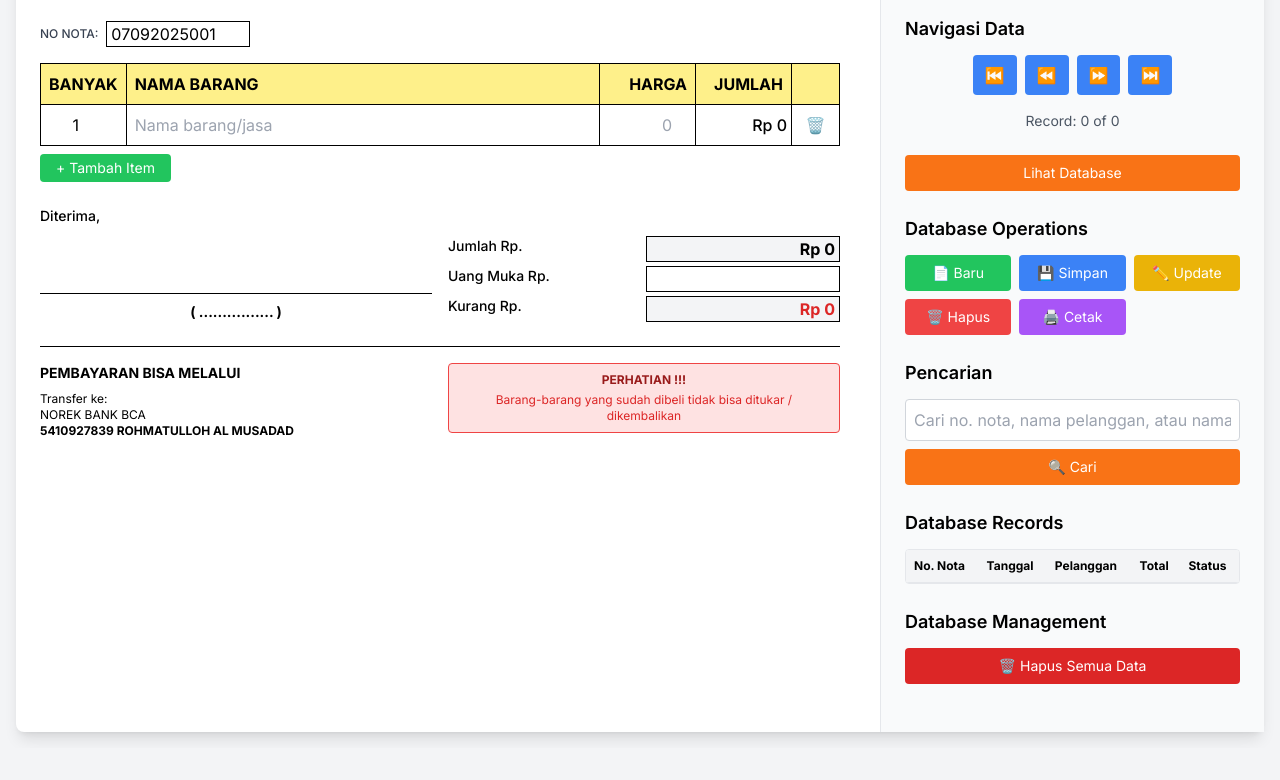
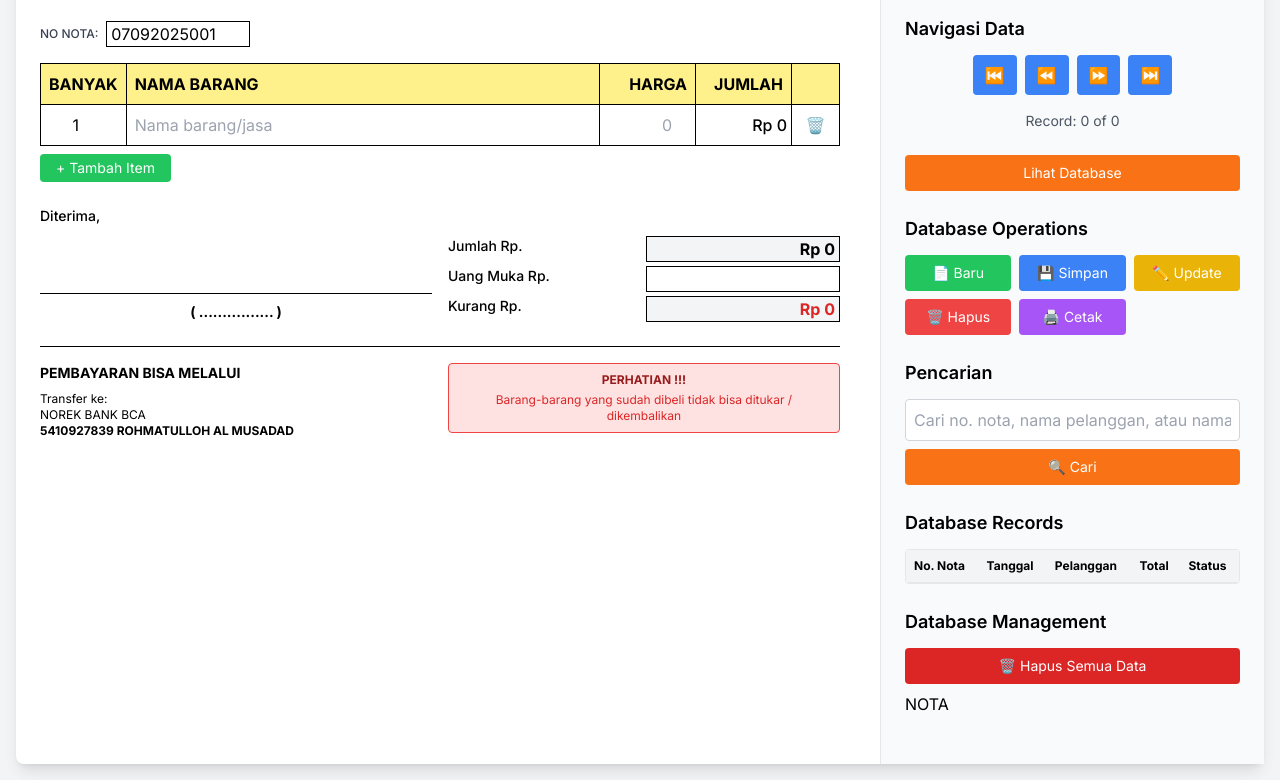
Before and after one commit to musadad87/kalkulator-undangan, a plain HTML site: page NOTA_OK.html in a window 1280 px wide. Shown: the part 239-1019 px from the top of the page. Before the commit the page ends 987 px from the top, so only its background shows below. Drawn offline with nearby package versions, Linux system fonts and the light colour scheme.

Commit message:
NOTA_OK.html

```diff
--- a/NOTA_OK.html
+++ b/NOTA_OK.html
@@ -221,6 +221,7 @@
                     <h3 class="text-lg font-semibold mb-3">Database Management</h3>
                     <div class="space-y-2">
                         <button onclick="clearDatabase()" class="w-full bg-red-600 text-white px-3 py-2 rounded hover:bg-red-700 text-sm">🗑️ Hapus Semua Data</button>
+                        <button class="app-button" onclick="handleButtonClick('nota')">NOTA</button>
                     </div>
                 </div>
             </div>
```
